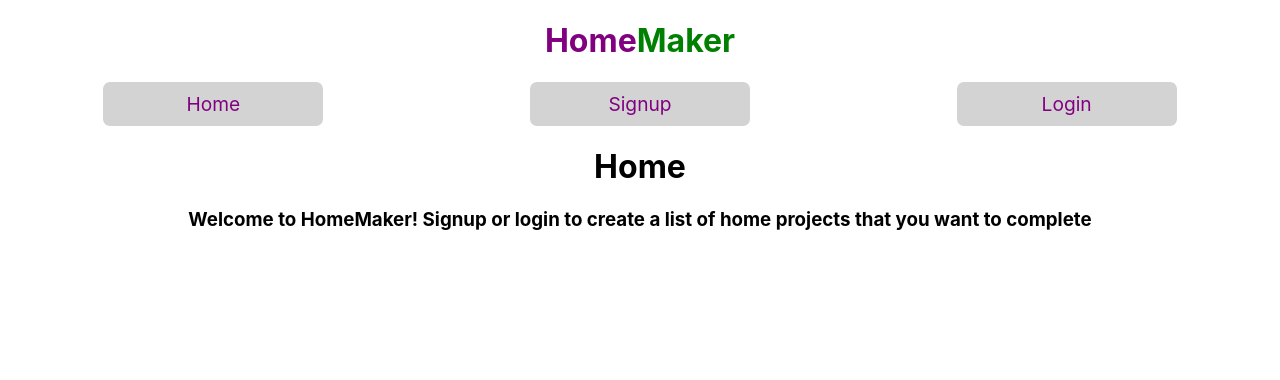
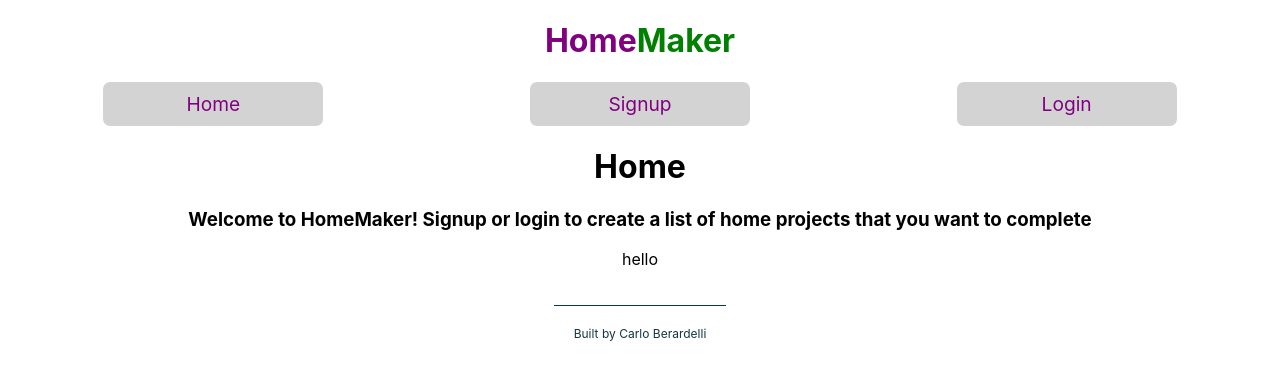
Before and after one commit to CarloRossi11/homemakerclient, a React (Create React App) app: page / in a window 1280 px wide. Shown: the top 380 px of the page. Built offline with nearby package versions, Linux system fonts and the light colour scheme.

Commit message:
added layout and footer components

```diff
--- a/public/index.html
+++ b/public/index.html
@@ -24,7 +24,7 @@
       work correctly both with client-side routing and a non-root public URL.
       Learn how to configure a non-root public URL by running `npm run build`.
     -->
-    <title>React App</title>
+    <title>HomeMaker</title>
   </head>
   <body>
     <noscript>You need to enable JavaScript to run this app.</noscript>
--- a/src/App.css
+++ b/src/App.css
@@ -1,4 +1,9 @@
 .App {
+  text-align: center;
+}
+
+body {
+  scroll-behavior: smooth;
   text-align: center;
 }
 
@@ -35,6 +40,16 @@ header nav div:hover {
   color: green
 }
 
+.smalls {
+  margin: auto;
+  color: #113743;
+  font-size: 12px;
+  display: inline-block;
+  margin: 20px;
+  padding: 20px;
+  border-top: 1px solid #113743;
+}
+
 /* Auth */
 
 .auth form {
--- a/src/components/App.js
+++ b/src/components/App.js
@@ -1,5 +1,6 @@
 import '../App.css';
 import React from 'react';
+import Layout from './Layout.js'
 import Nav from './Nav.js'
 import {Switch, Route} from "react-router-dom"
 import Home from "../pages/Home.jsx"
@@ -21,6 +22,7 @@ const App = (props) => {
   }, [])
 
   return (
+    <Layout>
     <div className="App">
       <Route path="/" component={Nav} />
       <Switch>
@@ -28,7 +30,9 @@ const App = (props) => {
         <Route  path="/auth/:form" component={Auth} />
         <Route  path="/dashboard" component={Dashboard} />
       </Switch>
+      <p>hello</p>
     </div>
+    </Layout>
   );
 }
 
--- /dev/null
+++ b/src/components/Footer.js
@@ -0,0 +1,7 @@
+const Footer = () => {
+    return(<footer>
+        <p className="smalls">Built by Carlo Berardelli</p>
+    </footer>)
+}
+
+export default Footer
--- /dev/null
+++ b/src/components/Layout.js
@@ -0,0 +1,13 @@
+import React from "react";
+// import Header from "./header";
+import Footer from "./Footer";
+
+export default function Layout({ children, pageTitle, ...props }) {
+  return (
+    <>
+      {/* <Header /> */}
+      <main className="layout">{children}</main>
+      <Footer />
+    </>
+  );
+}
```
Also changed, not shown: package.json (+4 -3 lines), 2 other files (tests, documents, lock files or other folders).
